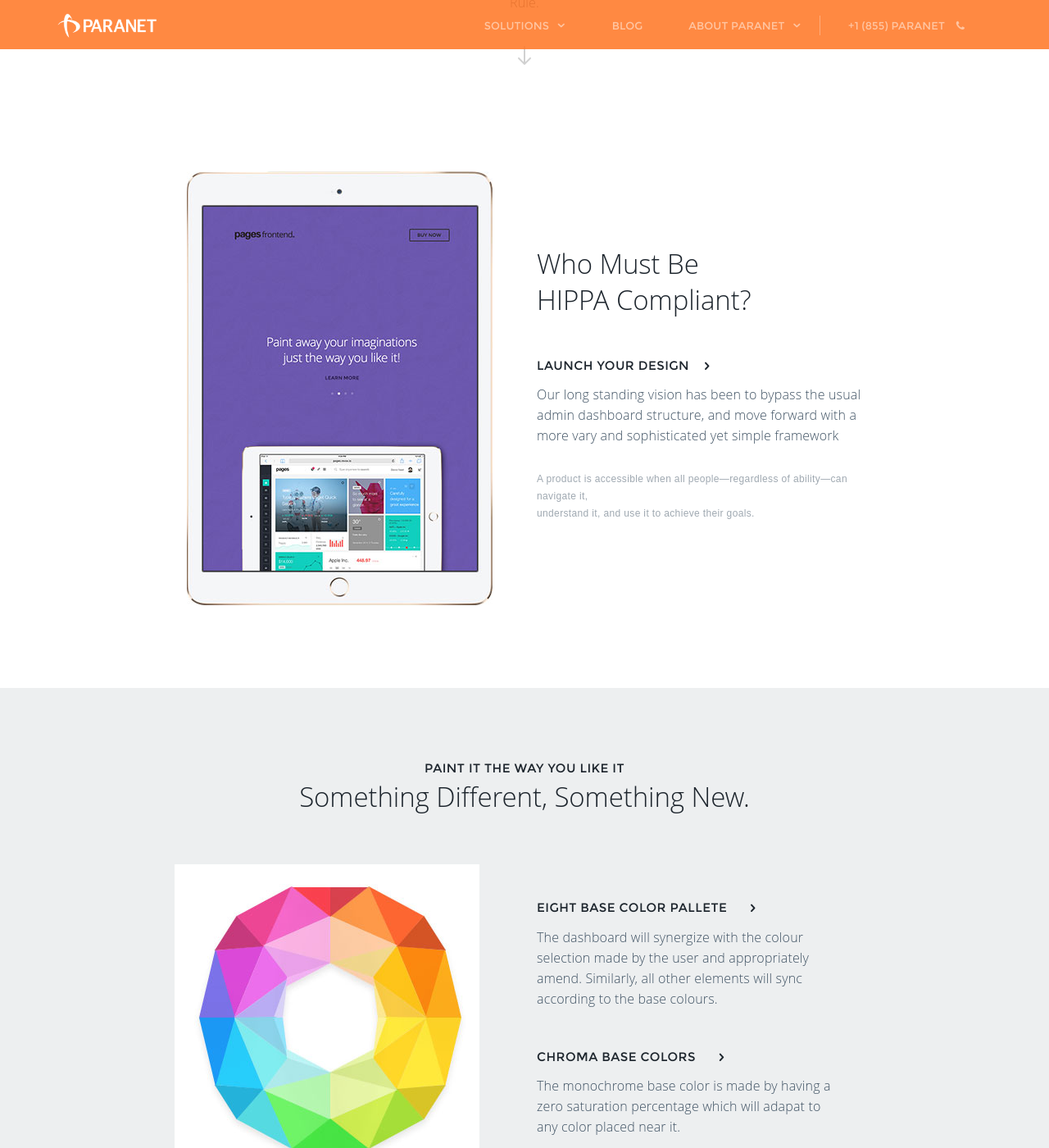
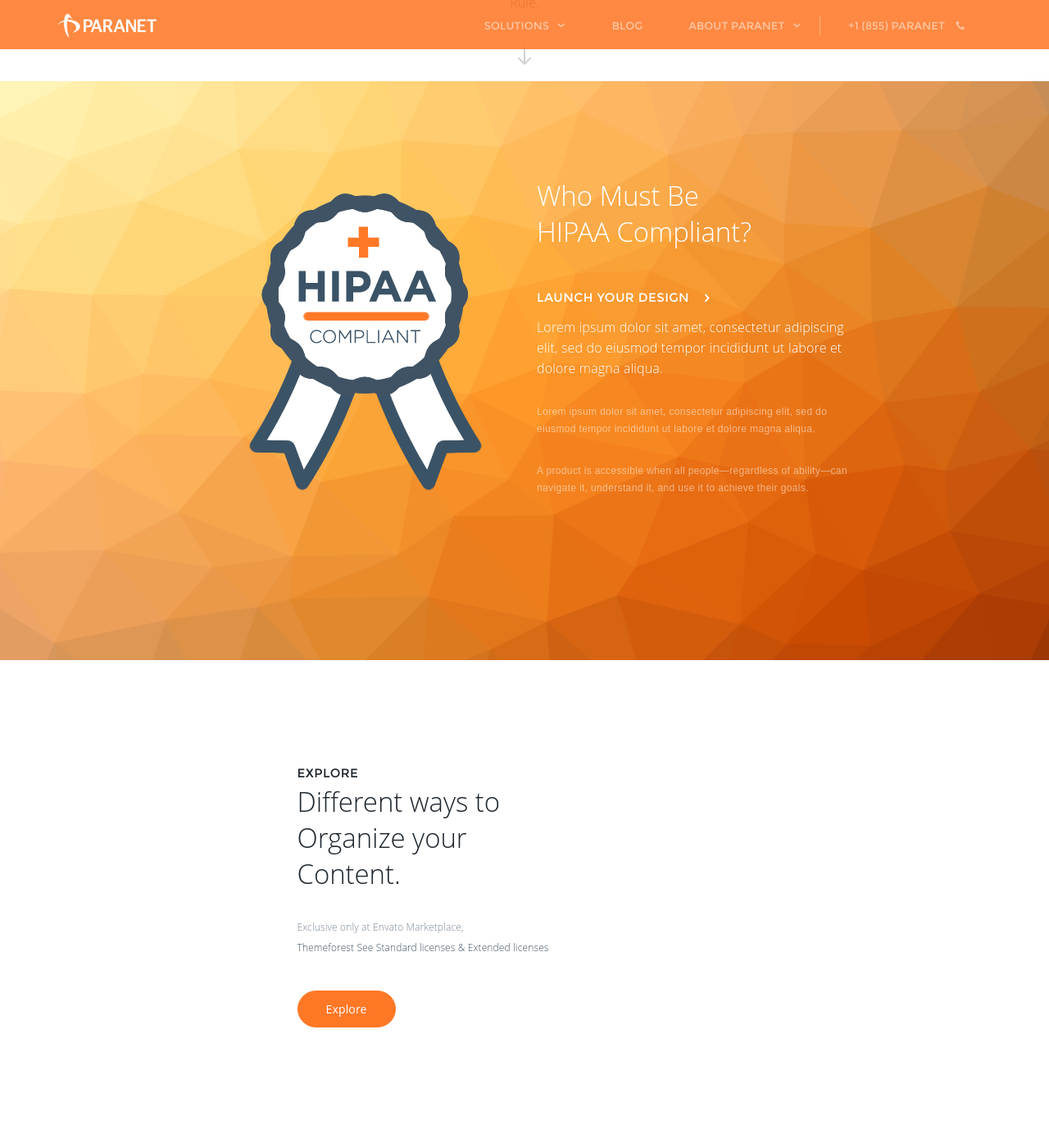
Before and after one commit to paranet/paranet.github.io, a Jekyll site: the page built from industry/private_equity.html, in a window 1280 px wide and 1400 px high, scrolled down 315 px. Shown: the whole window at 82% size. Built offline with Jekyll 4.4.1, drawn with Linux system fonts in a browser that asks for light colours; some web fonts are replaced; some of the changed text lies outside the part shown.

Commit message:
restructure PE

```diff
--- a/industry/private_equity.html
+++ b/industry/private_equity.html
@@ -3,7 +3,7 @@ layout: page
 title: Private Equity
 ---
 
-<section class="p-b-60 p-t-100">
+<section class="p-b-20 p-t-100">
       <div class="container text-center">
         <div class="row">
           <div class="col-sm-8 col-sm-offset-2">
@@ -17,24 +17,43 @@ title: Private Equity
       </div>
     </section>
 
-<section class="p-b-100 p-t-60">
+<section class="p-b-100 p-t-20" data-pages-bg-image="/assets/images/bkgds/orange-2.png" style="background-image: url('/assets/images/bkgds/orange-2.png');">
       <div class="container-sm-height">
         <div class="row row-sm-height sm-m-l-15 sm-m-r-15">
           <div class="col-lg-2 col-md-1 hidden-sm"></div>
           <div class="col-sm-6 col-lg-4 col-md-5 col-sm-height col-middle sm-text-center">
-            <img class="p-r-40 m-t-10 xs-image-responsive-height sm-no-padding lazy loaded" src="/assets/images/ipad_2.jpg" alt="">
+            <img class="p-r-40 m-t-10 xs-image-responsive-height sm-no-padding lazy loaded" src="/assets/images/hippa.png" alt="">
           </div>
           <div class="col-sm-6 col-sm-height col-middle col-lg-4 col-md-4 xs-text-center sm-p-l-30">
-            <h1 class="light md-no-margin sm-m-t-30">Who Must Be<br>HIPPA Compliant?</h1>
-            <h6 class="block-title m-t-50">launch your design <i class="pg-arrow_right m-l-10"></i></h6>
-            <p class="m-t-15">Our long standing vision has been to bypass the usual admin dashboard structure, and move forward with a more vary and sophisticated yet simple framework </p>
-            <p class="muted font-arial small-text m-t-30">A product is accessible when all people—regardless of ability—can navigate it,
-              <br> understand it, and use it to achieve their goals.</p>
+            <h1 class="light md-no-margin sm-m-t-30 text-white">Who Must Be<br>HIPAA Compliant?</h1>
+            <h6 class="block-title m-t-50 text-white">launch your design <i class="pg-arrow_right m-l-10"></i></h6>
+            <p class="m-t-15 text-white">Lorem ipsum dolor sit amet, consectetur adipiscing elit, sed do eiusmod tempor incididunt ut labore et dolore magna aliqua.</p><p class="muted font-arial small-text m-t-30 text-white">Lorem ipsum dolor sit amet, consectetur adipiscing elit, sed do eiusmod tempor incididunt ut labore et dolore magna aliqua.</p>
+            <p class="muted font-arial small-text m-t-30 text-white">A product is accessible when all people—regardless of ability—can navigate it,
+              understand it, and use it to achieve their goals.</p>
           </div>
           <div class="col-lg-2 col-md-1 hidden-sm"></div>
         </div>
       </div>
     </section>
+
+    <section id="demo-content-2" class="no-overflow relative" >
+      <div class="container p-b-50 p-t-50">
+        <div class="row">
+          <div class="col-md-6 col-md-offset-3 col-sm-6 col-sm-offset-3">
+            <div class="col-xs-height">
+              <h6 class="block-title m-t-80 m-b-0">Explore</h6>
+              <h1 class="p-b-10 m-t-5">Different ways to<br>
+Organize your <br>
+Content.</h1>
+              <p class="fs-12 m-t-20"><span class="hint-text">Exclusive only at
+                        Envato Marketplace,<br></span> Themeforest See Standard licenses &amp; Extended licenses
+              </p>
+              <button type="button" class="btn btn-lg btn-primary btn-cons btn-rounded m-t-30">Explore</button>
+            </div>
+          </div>
+        </div>
+      </div>
+    <div class="bg-overlay" style="opacity: 0;"></div></section>
 
 <section class="p-b-100 p-t-80 bg-master-lighter">
       <div class="container">
@@ -58,12 +77,12 @@ title: Private Equity
       <div class="">
         <div class="container">
           <div class="row">
-            <div class="col-sm-7">
-              <h1 class="light m-t-5">Meet the author</h1>
+            <div class="col-sm-12">
+              <h1 class="light m-t-5">Request the HIPAA Risk Assessment Methodology</h1>
               <h5 class="hint-text">Stay informed and up to date with notifications from your favorite
 apps and details</h5>
               <form class="m-t-30 m-b-20">
-                <div class="form-group form-group-default input-group col-md-12  col-sm-12">
+                <div class="form-group form-group-default input-group col-md-6  col-sm-6">
                   <label>Email Address</label>
                   <input type="email" placeholder="johnsmith@abc.com" class="form-control">
                   <span class="input-group-btn">
@@ -74,7 +93,7 @@ apps and details</h5>
                 <p class="font-arial fs-12 hint-text">We value your <strong>privacy</strong>. None of the details supplied will be shared with external parties</p>
               </form>
             </div>
-            <div class="col-sm-5 text-right xs-text-left">
+            <!-- <div class="col-sm-3 text-right xs-text-left">
               <div class="demo-signature no-overflow">
                 <svg xmlns="http://www.w3.org/2000/svg" viewBox="34.924 351.353 580 159.86">
                   <path fill="none" stroke="#020202" stroke-width="4.5" stroke-linecap="round" stroke-linejoin="round" d="M51.494,355.859c-0.361,6.059-0.928,154.471,0.112,139.244" data-length="141.47271728515625" data-speed="141" data-delay="100" stroke-dashoffset="0" stroke-dasharray="141.47271728515625,141.47271728515625" style="transition: stroke-dashoffset 141ms linear 100ms;"></path>
@@ -90,7 +109,7 @@ apps and details</h5>
               </div>
               <h6 class="font-montserrat text-uppercase hint-text fs-15">- Sir Henry Arthur</h6>
             </div>
-          </div>
+          </div> -->
         </div>
       </div>
     </section>
```
